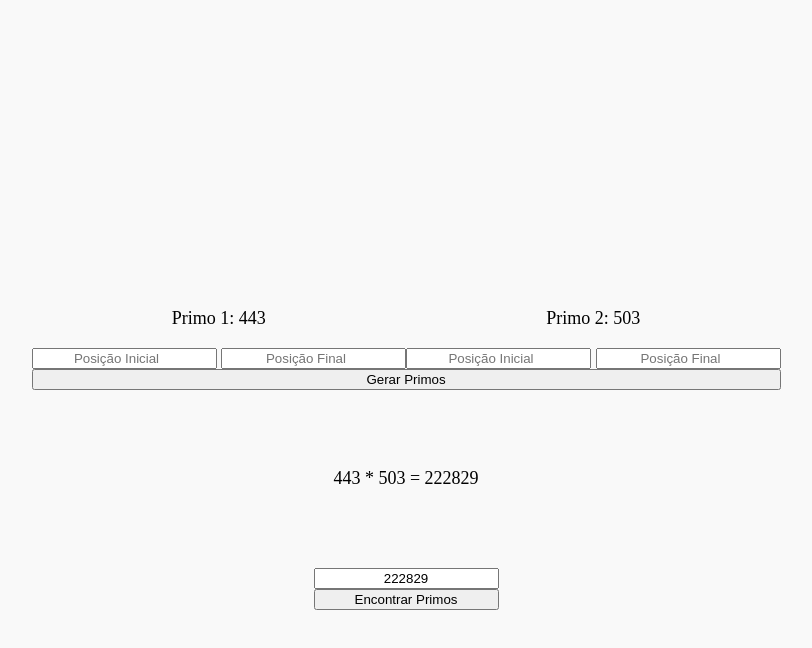
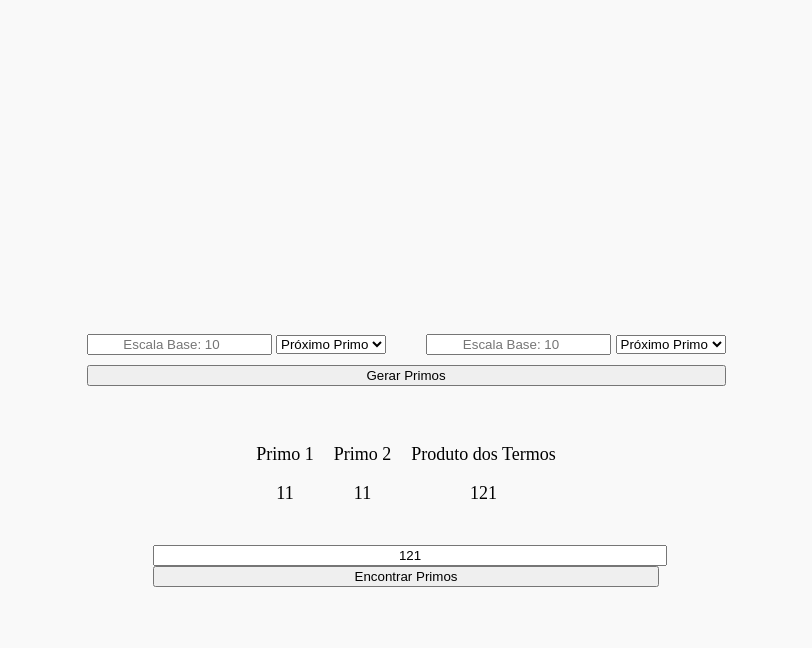
Before and after one commit to Toco020/Cripto, a plain HTML site: page index.html in a window 1280 px wide. Both pictures are taken after a click on the button "Gerar Primos". Shown: the whole page, without its empty margins (234-1046 px from the left). Drawn offline with Linux system fonts and the light colour scheme.

Commit message:
modificações de eficiência por escala

```diff
--- a/index.css
+++ b/index.css
@@ -15,8 +15,12 @@ body {
     text-align: center;
 }
 
+input {
+    text-align: center;
+}
+
 section {
-    margin-bottom: 6rem;
+    margin-bottom: 4rem;
 }
 
 #generator {
@@ -29,14 +33,39 @@ section {
     display: flex;
     justify-content: center;
     align-items: center;
+    margin-bottom: 1rem;
 }
 
-input {
-    text-align: center;
+#generator #primos article {
+    margin-left: 2rem;
+    margin-right: 2rem;
 }
+
+#generator button {
+    margin-left: 2rem;
+    margin-right: 2rem;
+}
+
+#calc {
+    display: flex;
+    justify-content: space-around;
+    align-items: center;
+}
+
+#calc .column {
+    margin-left: 1rem;
+    margin-right: 1rem;
+}
+
+
 
 #decodificator {
     display: flex;
     justify-content: center;
     flex-direction: column;
+    width: 40%;
 }
+
+#produto {
+    width: 100%;
+}
--- a/index.html
+++ b/index.html
@@ -17,19 +17,21 @@
 
         <div id="primos">
             <article>
-                <p>Primo 1: <span id="primo1"></span></p>
+                <input type="number" id="escala1" placeholder="Escala Base: 10" step="10">
 
-                <input type="number" name="escala" id="p1min" placeholder="Posição Inicial" step="10" onchange="escalaNova('p1min')">
-
-                <input type="number" name="escala" id="p1max" placeholder="Posição Final" step="10" onchange="escalaNova('p1max')">
+                <select id="op1">
+                    <option value="1">Próximo Primo</option>
+                    <option value="-1">Primo Anterior</option>
+                </select>
             </article>
 
             <article>
-                <p>Primo 2: <span id="primo2"></span></p>
+                <input type="number" id="escala2" placeholder="Escala Base: 10" step="10">
 
-                <input type="number" name="escala" id="p2min" placeholder="Posição Inicial" step="10" onchange="escalaNova('p2min')">
-
-                <input type="number" name="escala" id="p2max" placeholder="Posição Final" step="10" onchange="escalaNova('p2max')">
+                <select id="op2">
+                    <option value="1">Próximo Primo</option>
+                    <option value="-1">Primo Anterior</option>
+                </select>
             </article>
         </div>
 
@@ -37,7 +39,20 @@
     </section>
 
     <section id="calc">
-        <p id="resultadoMult"></p>
+        <div class="column">
+            <p>Primo 1</p>
+            <span id="primo1"></span>
+        </div>
+
+        <div class="column">
+            <p>Primo 2</p>
+            <span id="primo2"></span>
+        </div>
+
+        <div class="column">
+            <p>Produto dos Termos</p>
+            <span id="resultadoMult"></span>
+        </div>
     </section>
 
     <section id="decodificator">
@@ -51,44 +66,32 @@
     </section>
 
     <script>
-        let p1min = 0;
-        let p1max = 100;
-        let p2min = 0;
-        let p2max = 100;
+        // let n1 = Math.floor(Math.random() * (p1max - p1min + 1) + p1min); // let n2 = Math.floor(Math.random() * (p2max - p2min + 1) + p2min);
 
-        function escalaNova(id){
+        function gerarPrimos(){
+            let escalaP1 = Number(document.getElementById("escala1").value);
+            let escalaP2 = Number(document.getElementById("escala2").value);
+            if (escalaP1 == 0) escalaP1 = 10;
+            if (escalaP2 == 0) escalaP2 = 10;
 
-            if (id == "p1min") p1min = document.getElementById(id).value;
-            else if (id == "p1max") p1max = document.getElementById(id).value;
-            else if (id == "p2min") p2min = document.getElementById(id).value;
-            else p2max = document.getElementById(id).value;
+            const primo1 = escalaPrimo(escalaP1, Number(document.getElementById("op1").value));
+            const primo2 = escalaPrimo(escalaP2, Number(document.getElementById("op2").value));
+            const produto = primo1*primo2;
+
+            document.getElementById("primo1").innerHTML = `${primo1}`;
+            document.getElementById("primo2").innerHTML = `${primo2}`;
+            document.getElementById("resultadoMult").innerHTML = document.getElementById("produto").value =  `${produto}`;
         }
 
-        let p1 = document.getElementById("primo1");
-        let p2 = document.getElementById("primo2");
-        let busca = document.getElementById("produto");
-
-        // console.log(doisTermosProduto(419));
-
-        function gerarPrimos(){
-            let n1 = Math.floor(Math.random() * (p1max - p1min + 1) + p1min);
-            let n2 = Math.floor(Math.random() * (p2max - p2min + 1) + p2min);
-            let primo1 = buscaPrimo(n1);
-            let primo2 = buscaPrimo(n2);
-
-            p1.innerHTML = primo1;
-            p2.innerHTML = primo2;
-            busca.value = primo1 * primo2;
-
-            document.getElementById("resultadoMult").innerHTML = `${primo1} * ${primo2} = ${busca.value}`;
-        }
 
         function procura(){
-            let produto = document.getElementById("produto").value;
-            let [p1, p2] = doisTermosProduto(produto);
-            // console.log(p1, p2);
+            let produto = Number(document.getElementById("produto").value);
 
-            document.getElementById("resultadoProduto").innerText = `Os primos deste produto de dois termos são ${p1} e ${p2}`;
+            if (produto > 0) {
+                let [p1, p2] = doisTermosProduto(produto);
+                document.getElementById("resultadoProduto").innerText = `Os primos deste produto de dois termos são ${p1} e ${p2}`;
+
+            }else alert('O campo "Produto dos Termos" está vazio!');
         }
 
 
--- a/index.js
+++ b/index.js
@@ -1,4 +1,6 @@
 // 1.000.000.000.000.000
+//    99.999.820.000.081
+// 9.754.391.154.146.016.630.121 = 98.764.321.261 ** 2
 
 function buscaPrimo(pos) {
     let divisivel = 0, count = 0, primo = 0;
@@ -20,24 +22,19 @@ function produto(num1, num2){
 }
 
 function doisTermosProduto(produto){
-    let teste = 0, p1 = 1, p2;
+    let p1 = 1, p2;
 
-    while (verificaPrimo(p2) == false) {
-        teste++;
+    while (!verificaPrimo(p2)) {
         p1 = proximoPrimo(p1);
         if (Number.isInteger(produto/p1)) p2 = produto/p1;
-
-        // console.log(p1);
-        // console.log(p2);
-        // console.log(Number.isInteger(produto/p1));
     }
 
     return [p1, p2];
 }
 
 function proximoPrimo(prant){
+    let divisivel = 0;
 
-    let divisivel = 0;
     while (true){
         prant++;
         for (let i = 1; i <= prant; i++) {
@@ -52,13 +49,18 @@ function proximoPrimo(prant){
 }
 
 function verificaPrimo(primo){
-    if (primo != false){
     let divisivel = 0;
+
     for (let i = 1; i <= primo; i++) {
         if (primo % i === 0) {
             divisivel++;
         }
+        // console.log(primo);
     }
     return divisivel == 2;
 }
+
+function escalaPrimo(escala, sentido){
+    while (!verificaPrimo(escala)) escala += sentido;
+    return escala;
 }
```
Lines whose indentation alone changed are shown as unchanged.
